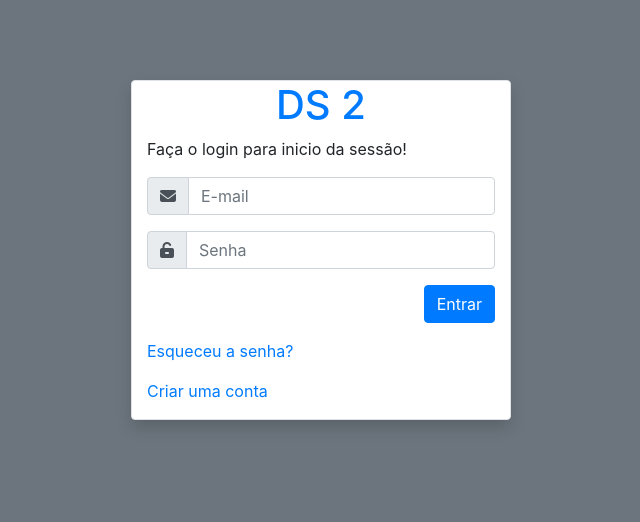
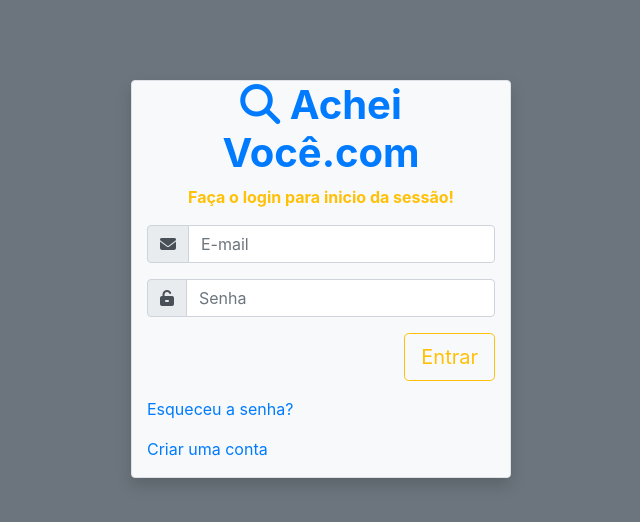
Before and after one commit to GrazyRocha/DS_2_SITE, a PHP site: page /login.php in a window 1280 px wide. Shown: the top 522 px of the page, without its empty margins (319-959 px from the left). Run offline with PHP 8.4, Linux system fonts and the light colour scheme; some libraries are stand-ins or nearby versions.

Commit message:
Update login.php

```diff
--- a/login.php
+++ b/login.php
@@ -4,22 +4,18 @@
 
 <head>
     <meta http-equiv="Content-Type" content="text/html; charset=UTF-8">
-
     <meta name="viewport" content="width=device-width, initial-scale=1, shrink-to-fit=no">
     <meta name="description" content="">
     <meta name="author" content="">
-    <link rel="icon" href="https://getbootstrap.com.br/favicon.ico">
+    <link rel="icon" href="favicon/novo.ico">
 
-    <title>DS 2</title>
+    <title>Achei voce.com</title>
 
     <!-- Principal CSS do Bootstrap -->
     <link href="css/bootstrap.css" rel="stylesheet">
-
     <!-- Estilos customizados para esse template -->
     <link href="css/starter-template.css" rel="stylesheet">
-
     <!-- fonte icones -->
-
     <script src="js/fontawesome.js"></script>
 </head>
 
@@ -27,11 +23,12 @@
     <main role="main" class="container">
 
         <div class="row">
-            <div class="col-sm-4 offset-sm-4 border shadow bg-white rounded">
+            <div class="col-sm-4 offset-sm-4 border shadow bg-light rounded">
                 <h1 class="text-center">
-                    <a href="index.php">DS 2</a>
+                    <a href="index.php" class="font-weight-bold"><i class="fas fa-search"></i>
+                        Achei Você.com</a>
                 </h1 class="text-center">
-                <p>Faça o login para inicio da sessão!</p>
+                <p class="text-center text-warning font-weight-bold">Faça o login para inicio da sessão!</p>
 
                 <form action="">
                     <div class="input-group mb-3">
@@ -53,7 +50,7 @@
                     </div>
 
                     <div class="form-group text-right">
-                        <button class="btn btn-primary">Entrar</button>
+                        <button type="button" class="btn btn-outline-warning btn-lg">Entrar</button>
                     </div>
 
                 </form>
```
